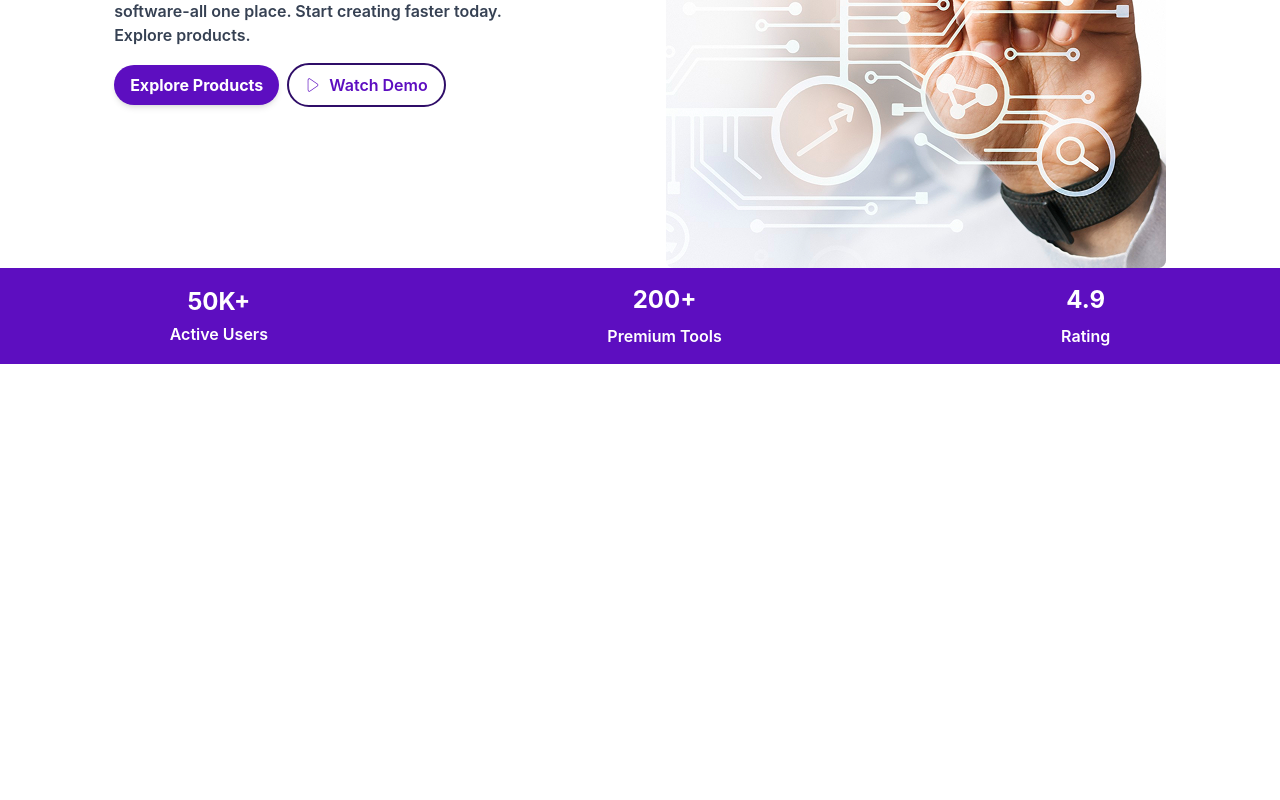
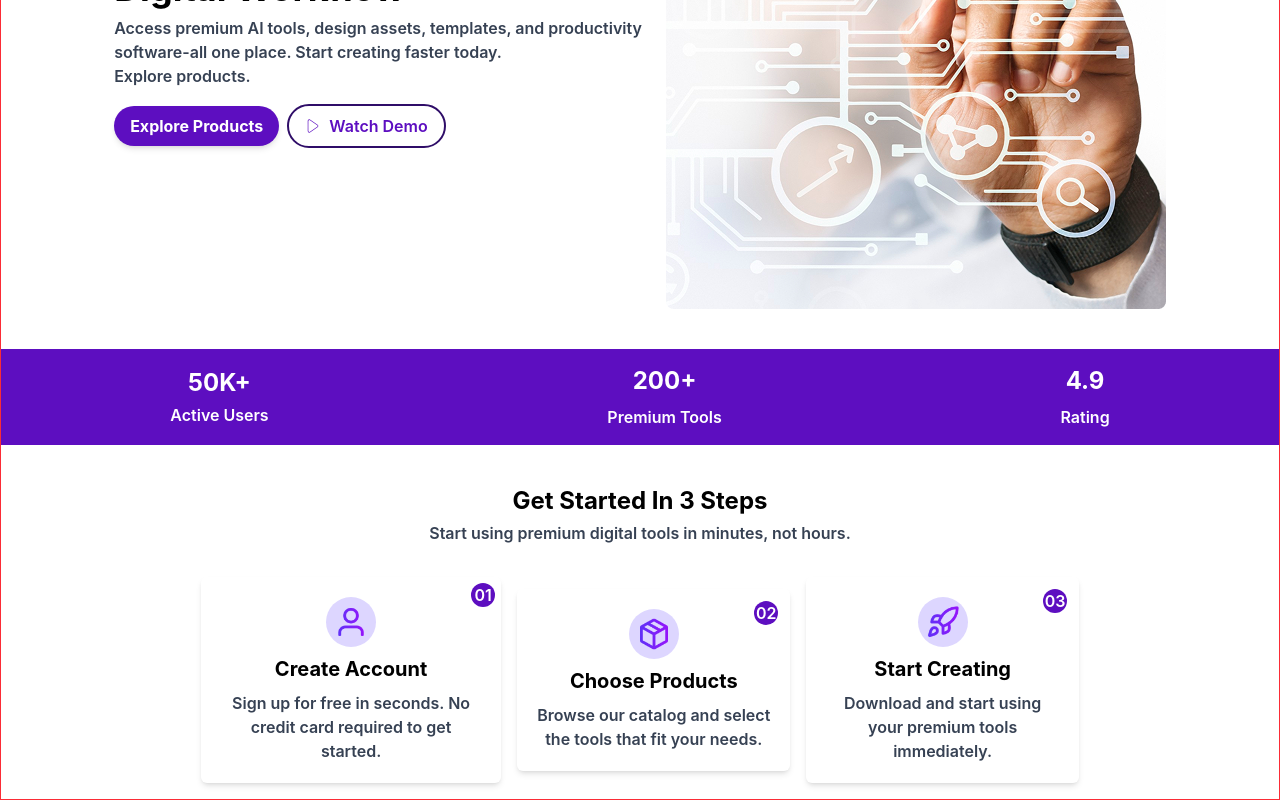
Before and after one commit to aburayhankobir013-stack/Batch-13-Assignment-06, a React (Vite) app: page / in a window 1280 px wide. Shown: the part 394-1194 px from the top of the page. Before the commit the page ends 800 px from the top, so only its background shows below. Built offline with nearby package versions, Linux system fonts and the light colour scheme.

Commit message:
GetStarted component included

```diff
--- a/src/App.jsx
+++ b/src/App.jsx
@@ -1,13 +1,15 @@
 import NavBar from "./components/NavBar";
 import Hero from "./components/Hero";
 import Review from "./components/Review";
+import GetStarted from "./components/GetStarted";
 
 export default function App(){
   return(
-    <>
+    <div className="container mx-auto border border-red-500 flex flex-col gap-10">
       <NavBar />
       <Hero />
       <Review />
-    </>
+      <GetStarted />
+    </div>
   );
 }
--- /dev/null
+++ b/src/components/GetStarted.jsx
@@ -0,0 +1,62 @@
+import UserImage from "../assets/images/user.png";
+import PackageImage from "../assets/images/package.png";
+import RocketImage from "../assets/images/rocket.png";
+
+export default function GetStarted(){
+  return(
+    <div className="container mx-auto flex flex-col gap-4">
+      <div className="flex justify-center items-center flex-col gap-1">
+        <h1 className="text-2xl font-bold">
+          Get Started In 3 Steps
+        </h1>
+        <p className="text-gray-700 font-semibold">
+          Start using premium digital tools in minutes, not hours.
+        </p>
+      </div>
+      <div className="flex justify-center items-center gap-4 px-50 py-4">
+        <div className="flex flex-col items-center text-center gap-2 relative rounded-md p-5 shadow-md">
+          <div className="absolute top-0 right-0 -translate-x-1/4 translate-y-1/4 size-6 flex justify-center items-center rounded-full bg-violet-800 font-semibold text-white">
+            01
+          </div>
+          <figure className="size-12.5 p-2 rounded-full bg-violet-200">
+            <img src={UserImage} alt="user image" className="size-full"/>
+          </figure>
+          <h1 className="font-bold text-xl">
+            Create Account
+          </h1>
+          <p className="font-semibold text-gray-700">
+            Sign up for free in seconds. No credit card required to get started.
+          </p>
+        </div>
+        <div className="flex flex-col items-center text-center gap-2 relative rounded-md p-5 shadow-md">
+          <div className="absolute top-0 right-0 -translate-x-1/2 translate-y-1/2 size-6 flex justify-center items-center rounded-full bg-violet-800 font-semibold text-white">
+            02
+          </div>
+          <figure className="size-12.5 p-2 rounded-full bg-violet-200">
+            <img src={PackageImage} alt="package image" className="size-full"/>
+          </figure>
+          <h1 className="font-bold text-xl">
+            Choose Products
+          </h1>
+          <p className="font-semibold text-gray-700">
+            Browse our catalog and select the tools that fit  your needs.
+          </p>
+        </div>
+        <div className="flex flex-col items-center text-center gap-2 relative rounded-md p-5 shadow-md">
+          <div className="absolute top-0 right-0 -translate-x-1/2 translate-y-1/2 size-6 flex justify-center items-center rounded-full bg-violet-800 font-semibold text-white">
+            03
+          </div>
+          <figure className="size-12.5 p-2 rounded-full bg-violet-200">
+            <img src={RocketImage} alt="rocket image" className="size-full"/>
+          </figure>
+          <h1 className="font-bold text-xl">
+            Start Creating
+          </h1>
+          <p className="font-semibold text-gray-700">
+            Download and start using your premium tools immediately.
+          </p>
+        </div>
+      </div>
+    </div>
+  );
+}
```
